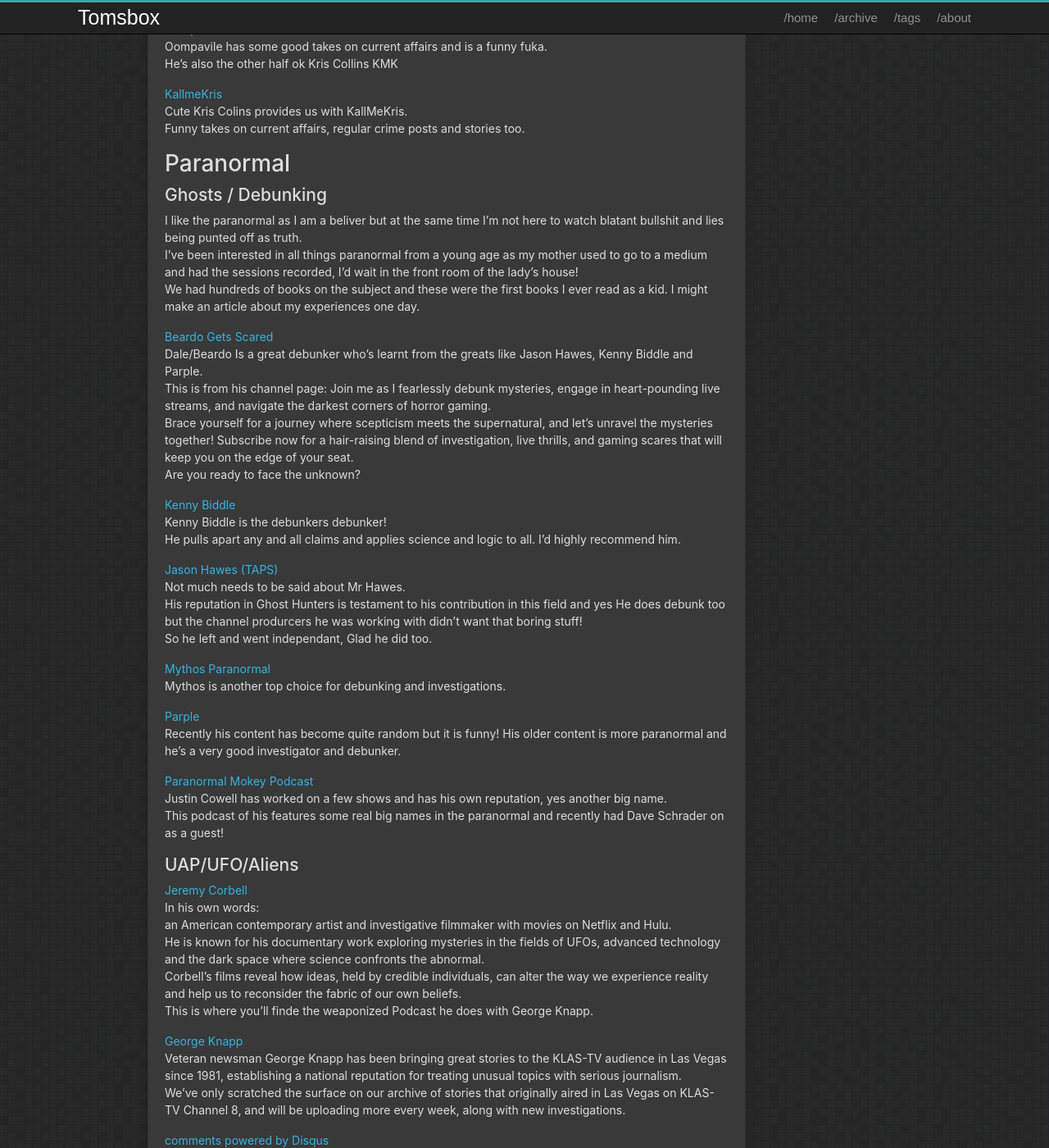
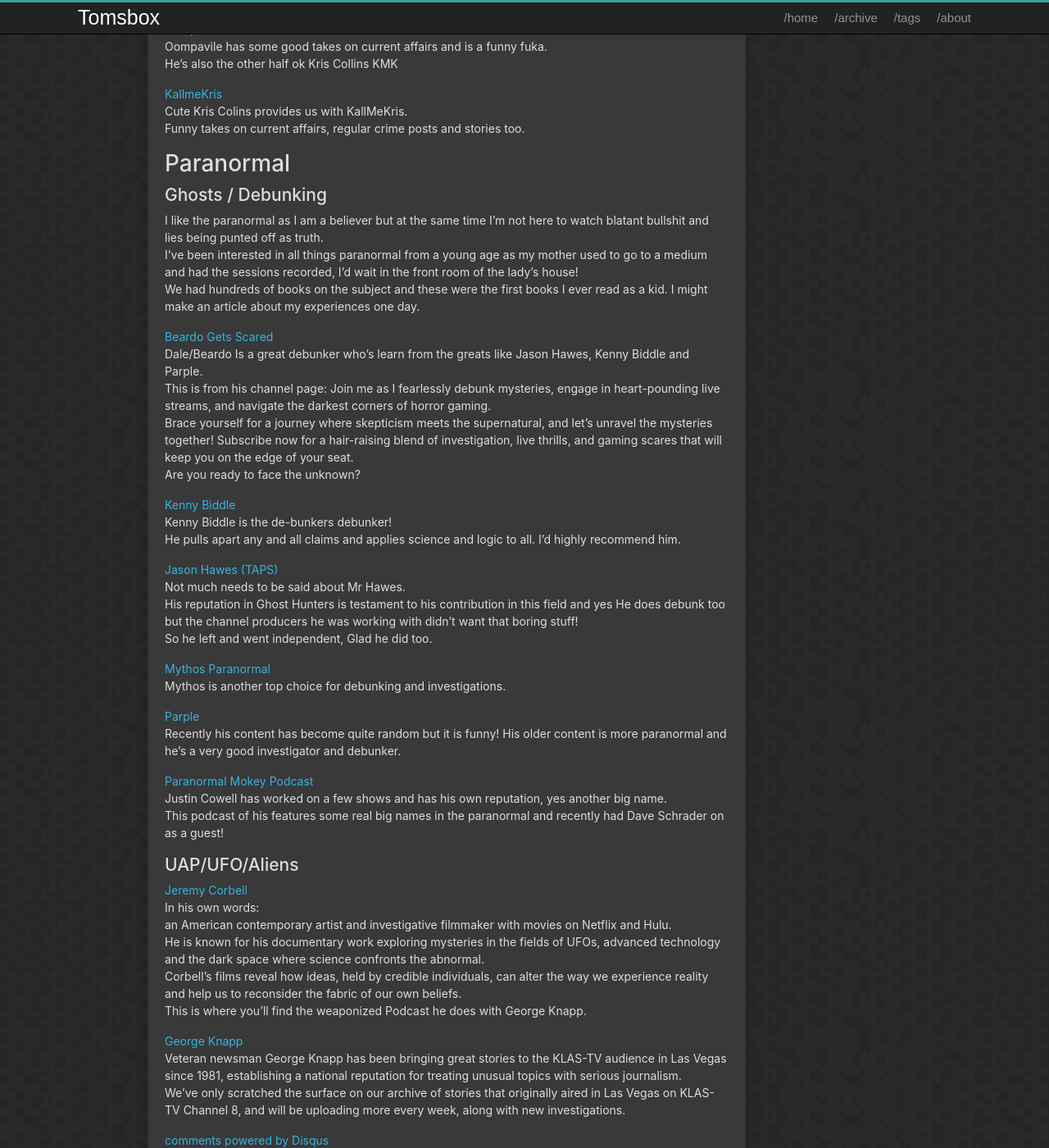
Before and after one commit to t0m5k1/t0m5k1.github.io, a Jekyll site: the page built from _posts/2024-08-03-youtube-channels.md, in a window 1280 px wide and 1400 px high, scrolled down 1859 px. Shown: the whole window at 82% size. Built offline with Jekyll 4.4.1, drawn with Linux system fonts in a browser that asks for light colours; comment, search, counter and statistics services are not loaded; some of the changed text lies outside the part shown.

```diff
--- a/_posts/2024-08-03-youtube-channels.md
+++ b/_posts/2024-08-03-youtube-channels.md
@@ -88,24 +88,24 @@ Funny takes on current affairs, regular crime posts and stories too.
 
 # Paranormal
 ## Ghosts / Debunking
-I like the paranormal as I am a beliver but at the same time I'm not here to watch blatant bullshit and lies being punted off as truth.
+I like the paranormal as I am a believer but at the same time I'm not here to watch blatant bullshit and lies being punted off as truth.
 I've been interested in all things paranormal from a young age as my mother used to go to a medium and had the sessions recorded, I'd wait in the front room of the lady's house!
 We had hundreds of books on the subject and these were the first books I ever read as a kid. I might make an article about my experiences one day.
 
 [Beardo Gets Scared][Beardo]
-Dale/Beardo Is a great debunker who's learnt from the greats like Jason Hawes, Kenny Biddle and Parple.
+Dale/Beardo Is a great debunker who's learn from the greats like Jason Hawes, Kenny Biddle and Parple.
 This is from his channel page: Join me as I fearlessly debunk mysteries, engage in heart-pounding live streams, and navigate the darkest corners of horror gaming.
-Brace yourself for a journey where scepticism meets the supernatural, and let's unravel the mysteries together! Subscribe now for a hair-raising blend of investigation, live thrills, and gaming scares that will keep you on the edge of your seat.
+Brace yourself for a journey where skepticism meets the supernatural, and let's unravel the mysteries together! Subscribe now for a hair-raising blend of investigation, live thrills, and gaming scares that will keep you on the edge of your seat.
 Are you ready to face the unknown?
 
 [Kenny Biddle][Kenb]
-Kenny Biddle is the debunkers debunker!
+Kenny Biddle is the de-bunkers debunker!
 He pulls apart any and all claims and applies science and logic to all. I'd highly recommend him.
 
 [Jason Hawes (TAPS)][JasonH]
 Not much needs to be said about Mr Hawes.
-His reputation in Ghost Hunters is testament to his contribution in this field and yes He does debunk too but the channel produrcers he was working with didn't want that boring stuff!
-So he left and went independant, Glad he did too.
+His reputation in Ghost Hunters is testament to his contribution in this field and yes He does debunk too but the channel producers he was working with didn't want that boring stuff!
+So he left and went independent, Glad he did too.
 
 [Mythos Paranormal][Mythos]
 Mythos is another top choice for debunking and investigations.
@@ -126,7 +126,7 @@ In his own words:
 an American contemporary artist and investigative filmmaker with movies on Netflix and Hulu.
 He is known for his documentary work exploring mysteries in the fields of UFOs, advanced technology and the dark space where science confronts the abnormal.
 Corbell’s films reveal how ideas, held by credible individuals, can alter the way we experience reality and help us to reconsider the fabric of our own beliefs.
-This is where you'll finde the weaponized Podcast he does with George Knapp.
+This is where you'll find the weaponized Podcast he does with George Knapp.
 
 [George Knapp][mystwire]
 Veteran newsman George Knapp has been bringing great stories to the KLAS-TV audience in Las Vegas since 1981, establishing a national reputation for treating unusual topics with serious journalism.
```
Also changed, not shown: other parts of _posts/2024-08-03-youtube-channels.md (+4 -4 lines), _posts/2024-08-03-Updates2.md (added, +24 -0 lines).
